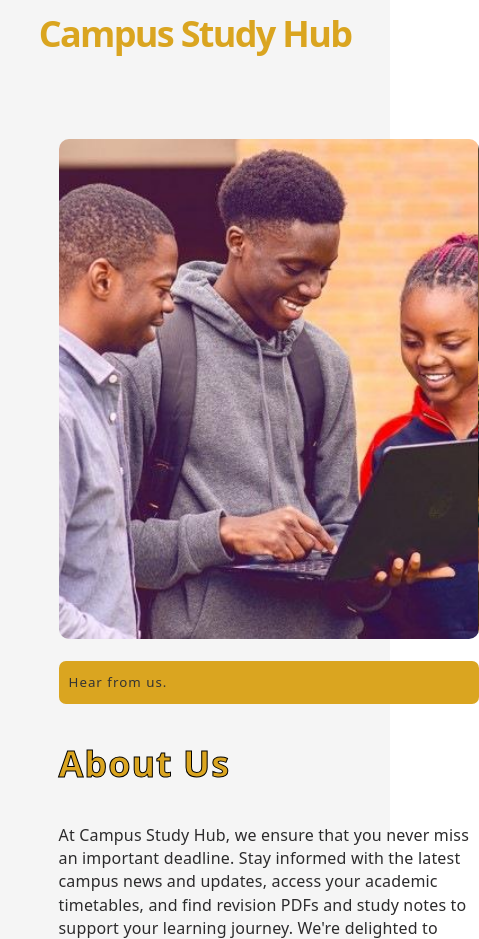
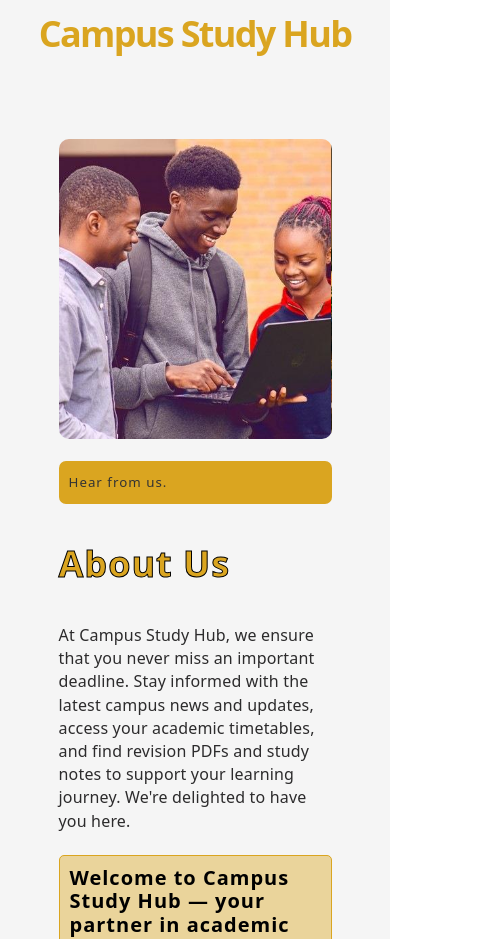
Before and after one commit to denisondeyo7-svg/CampusStudyHub2, a React (Vite) app in the folder CampusstudyHub/: page / in a window 390 px wide. Shown: the part 1000-1939 px from the top of the page, 479 px wide, since content can reach past the window. Built offline with nearby package versions, Linux system fonts and the light colour scheme.

Commit message:
save changes

```diff
--- a/CampusstudyHub/src/App.css
+++ b/CampusstudyHub/src/App.css
@@ -12,6 +12,7 @@ body{
   position: fixed;
   z-index: 1000;
   height: 100vh;
+  left: 0;
   width:  auto ;
   background: goldenrod;
   display: flex;
@@ -348,11 +349,19 @@ header{
 
   }
 
+  .about-wrapper{
+    width: auto;
+  }
   .about-image{
-    width: 420px;
+    width: auto;
+    height: 300px;
+  }
+
+  .images{
+    height: 100%;
   }
 
   .about-content{
-    width: 420px;
+    width: auto;
   }
 }
```
